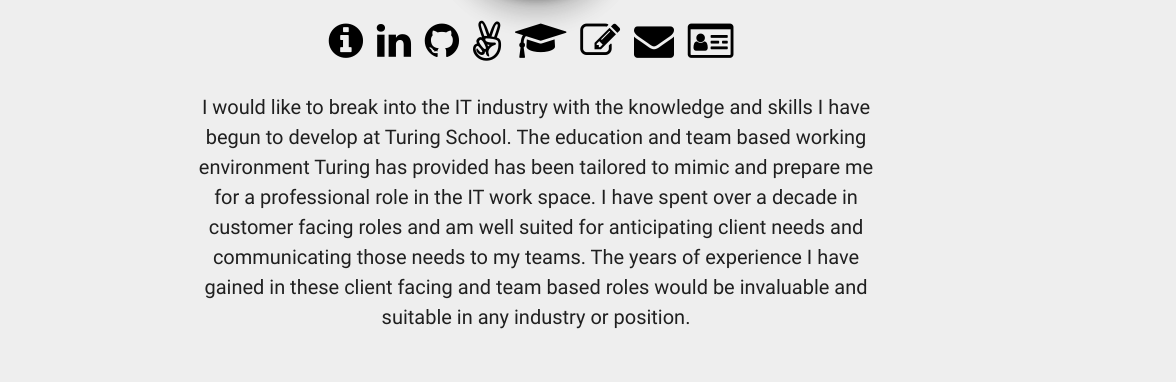
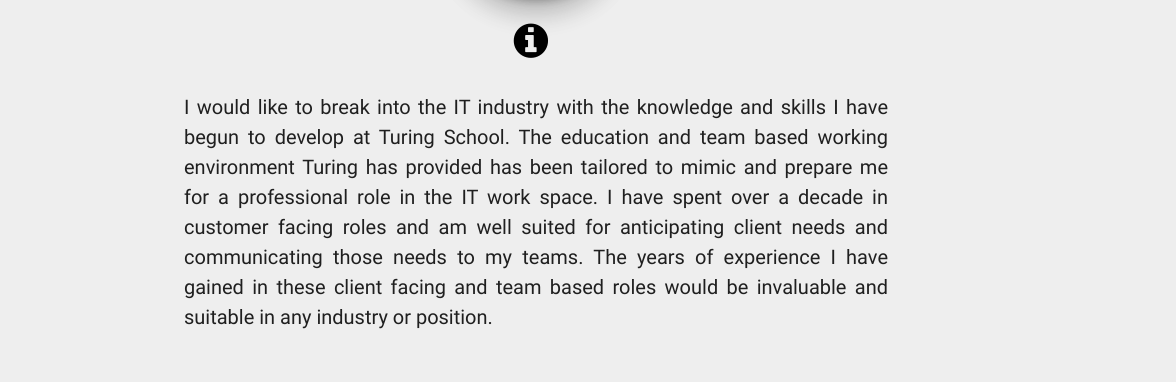
Before and after one commit to NZenitram/personal_site, a website: page index.html in a window 1280 px wide. Shown: the part 259-641 px from the top of the page, 104-1280 px from the left. Drawn offline with nearby package versions, Linux system fonts and the light colour scheme.

Commit message:
justified text and moved icons from page to navbar

```diff
--- a/index.html
+++ b/index.html
@@ -3,7 +3,7 @@
 <head>
   <meta charset="utf-8">
   <script src="https://ajax.googleapis.com/ajax/libs/jquery/3.1.1/jquery.min.js"></script>
-  <link rel="stylesheet" href="stylesheet.css" type="text/css">
+  <link rel="stylesheet" href="./personal_site/stylesheet.css" type="text/css">
   <link rel="stylesheet" href="font-awesome.css" type="text/css">
   <link rel="stylesheet" href="stylesheet.css" type="text/css">
   <link rel="stylesheet" href="https://cdnjs.cloudflare.com/ajax/libs/materialize/0.98.0/css/materialize.min.css">
@@ -24,7 +24,7 @@
       <div class="background">
         <img src="http://perspectiveunspoken.com/wp-content/uploads/2016/05/hardcode-800x534.jpg">
       </div>
-      <a href="#!user"><img class="circle" src="https://s3-us-west-1.amazonaws.com/nzenitramwp/Nick+Martinez-min.jpg"></a>
+      <a href="#!u"><img class="circle" src="https://s3-us-west-1.amazonaws.com/nzenitramwp/Nick+Martinez-min.jpg"></a>
       <a href="#!name"><span class="white-text name">Nicholas Martinez</span></a>
       <a href="#!email"><span class="white-text email">nicholasmartinez@gmail.com</span></a>
     </div></li>
@@ -33,6 +33,7 @@
     <li><a href="https://www.turing.io/alumni/nicholas-martinez"><i class="fa fa-graduation-cap"></i>Turing School</a></li>
     <li><a href="http://www.nzenitram.com/blog/"><i class="fa fa-pencil-square-o"></i>Blog</a></li>
     <li><a href="http://www.nzenitram.com/blog/index.php/resume/"><i class="fa fa-id-card-o"></i>Resume</a></li>
+    <li><a href="https://angel.co/nicholasmartinez-gmail-com"><i class="fa fa-angellist"></i>Angel</a></li>
     <li><a href="mailto:nicholasmartinez@gmail.com"><i class="fa fa-envelope"></i>Email</a></li>
     <li><div class="divider"></div></li>
     <li><a class="subheader">Blog Posts</a></li>
@@ -51,27 +52,6 @@
           <div id="linkedin-icon" class="icons" title="LinkedIn">
             <a class="info-link InfoNav button-collapse" href="#" rel="me" data-activates="slide-out"><i class="fa fa-info-circle"></i></a>
           </div>
-          <div id="linkedin-icon" class="icons" title="LinkedIn">
-            <a class="contact-link LinkedInLink" href="https://www.linkedin.com/in/nzenitram" rel="me"><i class="fa fa-linkedin"></i></a>
-          </div>
-          <div id="github-icon" class="icons" title="GitHub">
-            <a class="contact-link GitHubLink" href="https://www.github.com/nzenitram" rel="me"><i class="fa fa-github"></i></a>
-          </div>
-          <div id="angelist-icon" class="icons" title="AngelList">
-            <a class="contact-link AngelListLink" href="https://angel.co/nicholasmartinez-gmail-com" rel="me"><i class="fa fa-angellist"></i></a>
-          </div>
-          <div id="turingschool-icon" class="icons" title="TuringSchool">
-            <a class="contact-link AngelListLink" href="https://www.turing.io/alumni/nicholas-martinez" rel="me"><i class="fa fa-graduation-cap"></i></a>
-          </div>
-          <div id="blog-icon" class="icons" title="Blog">
-            <a class="contact-link BlogLink" href="http://www.nzenitram.com/blog/" rel="me"><i class="fa fa-pencil-square-o"></i></a>
-          </div>
-          <div id="email-icon" class="icons" title="EmailMe">
-            <a class="contact-link EmailLink" href="mailto:nicholasmartinez@gmail.com" rel="me"><i class="fa fa-envelope"></i></a>
-          </div>
-          <div id="resume" class="icons" title="Resume">
-            <a class="resume-link ResumeLink" href="http://www.nzenitram.com/blog/index.php/resume/" rel="me"><i class="fa fa-id-card-o"></i></a>
-          </div>
         </div>
       <div>
         <p id="description">
--- a/stylesheet.css
+++ b/stylesheet.css
@@ -39,6 +39,7 @@ body {
   max-width: 55%;
   box-sizing: border-box;
   font-size: 20px;
+  text-align: justify;
 }
 
 #avatar {
```
